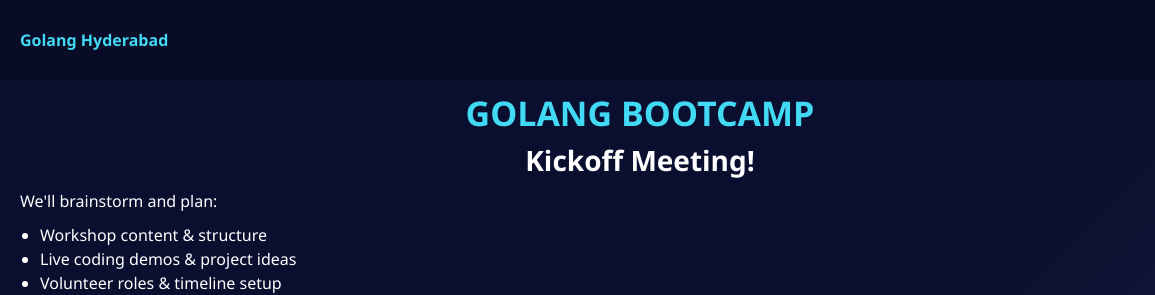
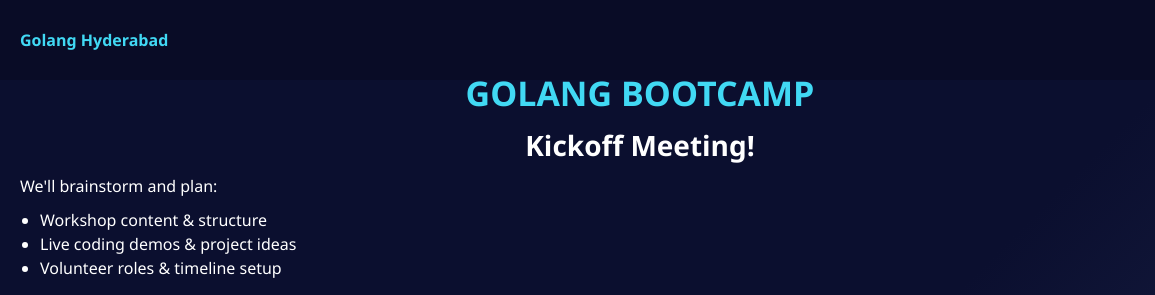
Before and after one commit to varmaexe/DevdaysGolang-Invite, a plain HTML site: page docs/index.html in a window 1280 px wide. Shown: the top 295 px of the page, 0-1155 px from the left. Drawn offline with Linux system fonts and the light colour scheme.

Commit message:
title layout

```diff
--- a/docs/index.html
+++ b/docs/index.html
@@ -54,7 +54,8 @@
       font-size: clamp(24px, 6vw, 34px);
       color: #41d9f4;
       font-weight: bold;
-      margin: 10px 0 5px 0;
+      margin-top: -10px;
+      margin-bottom: 10px;
     }
 
     .heading {
```
